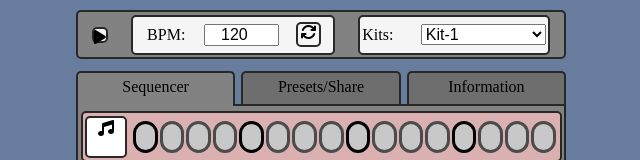
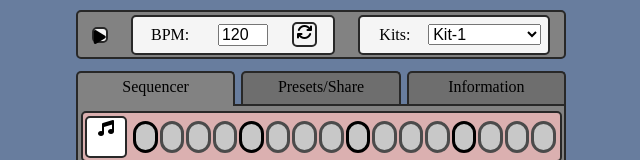
Before and after one commit to adampgiles/CI_PP2_BM, a plain HTML site: page index.html in a window 1280 px wide. Shown: the top 160 px of the page, without its empty margins (319-959 px from the left). Drawn offline with Linux system fonts and the light colour scheme; no server answers.

Commit message:
style: futher amendments to control interface element widths

```diff
--- a/assets/css/style.css
+++ b/assets/css/style.css
@@ -76,11 +76,11 @@ body{
   align-items: center;
 }
 .tempo-block label{
-  width: width: clamp(30px, 35%, 50px);;
+  width: clamp(35px, 30%, 40px);;
   margin: 2.5px;
 }
 .tempo-block input{
-  width: clamp(50px, 50%, 75px);
+  width: clamp(45px, 40%, 50px);
   margin: 2.5px;
   text-align: center;
 }
@@ -110,9 +110,10 @@ body{
 .kit-block label{
   width: 30%;
   margin: 2.5px;
+  text-align: center;
 }
 .kit-block select{
-  width: 70%;
+  width: 60%;
   margin: 2.5px;
 }
 
```
